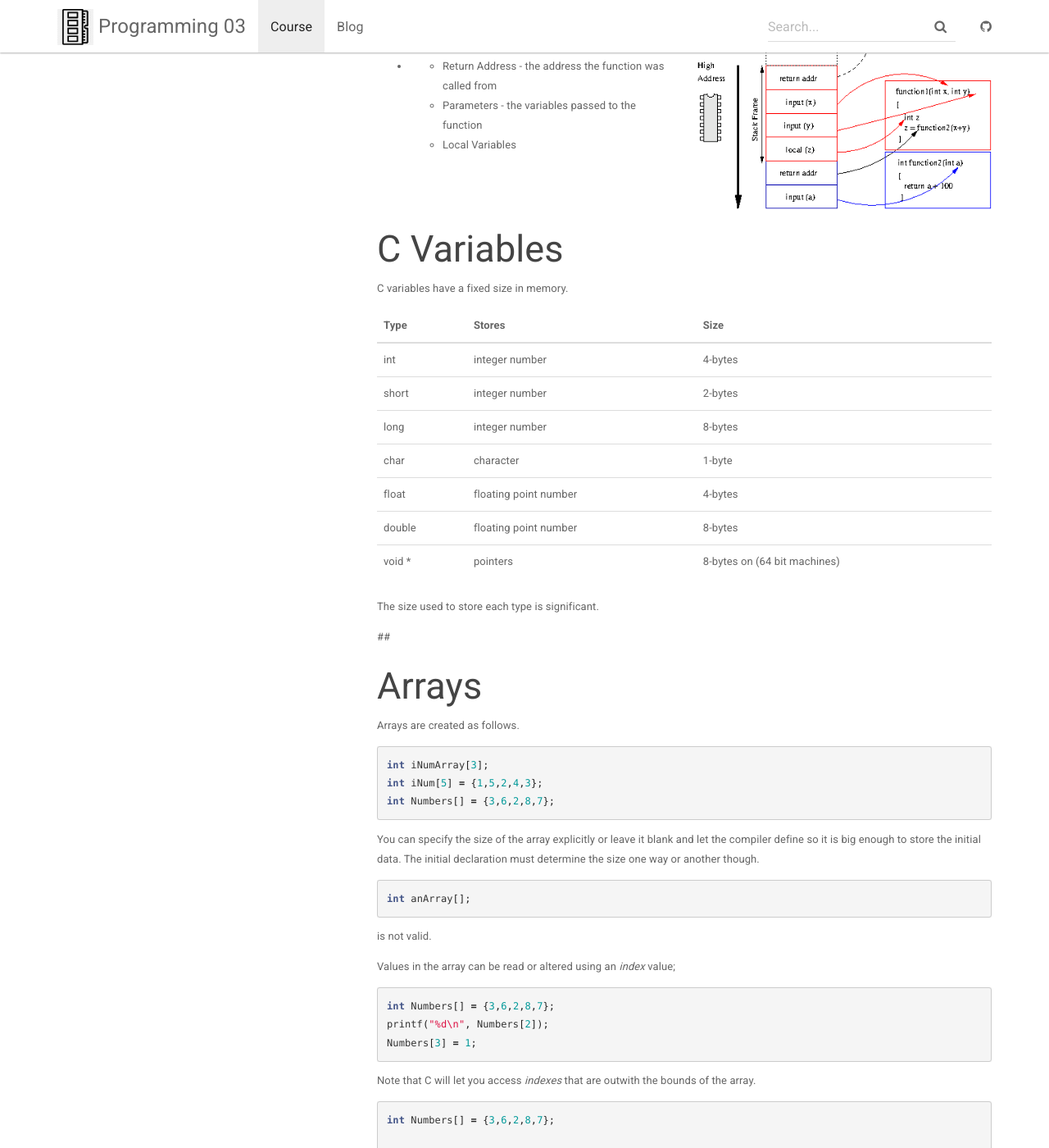
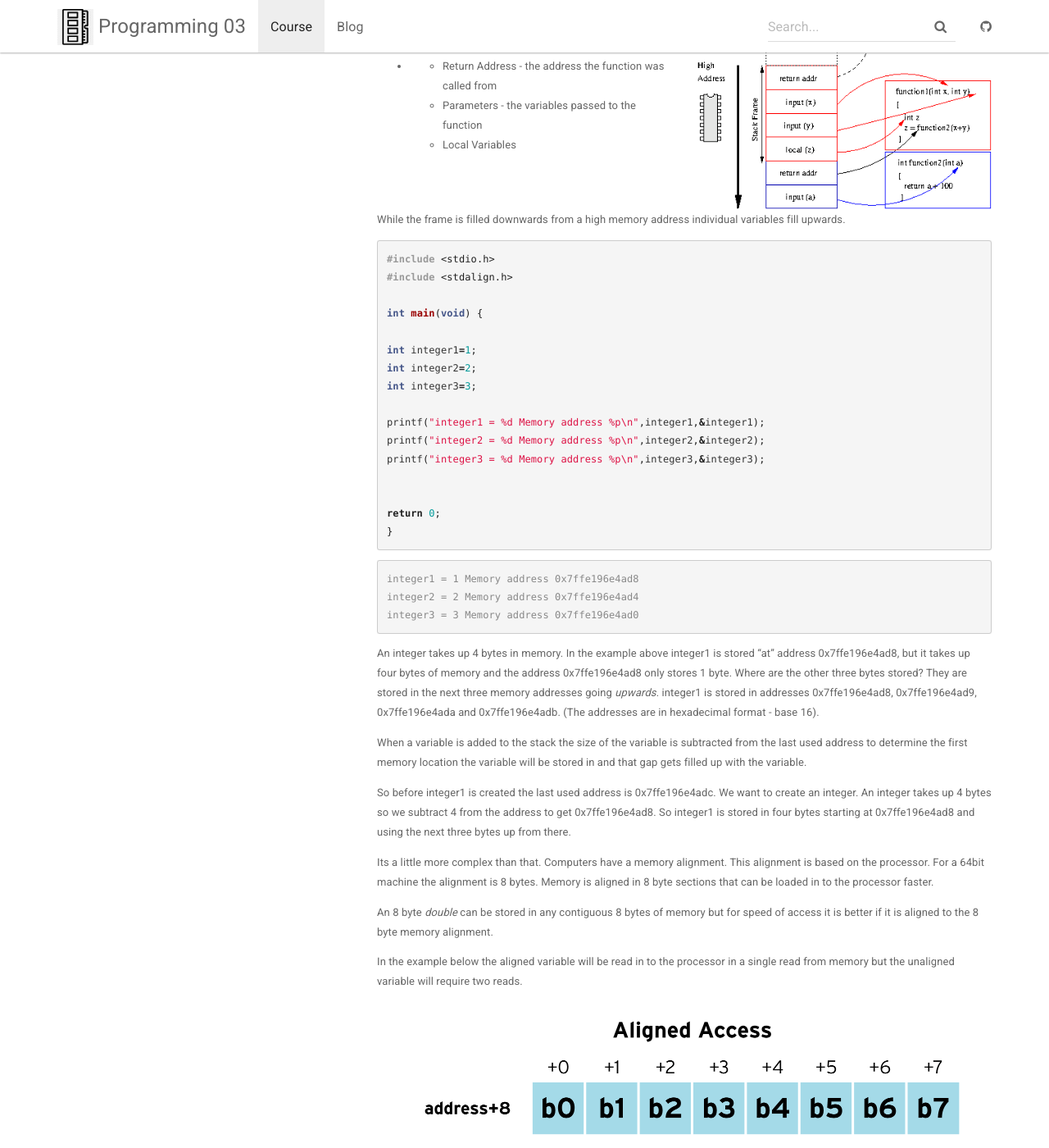
Before and after one commit to andyguestysj/prog03, a Jekyll site: the page built from _docs/topics/3-c/c2-01.md, in a window 1280 px wide and 1400 px high, scrolled down 3725 px. Shown: the whole window at 82% size. Built offline with Jekyll 4.4.1, drawn with Linux system fonts in a browser that asks for light colours; some of the changed text lies outside the part shown.

Commit message:
c memory

````diff
--- a/_docs/topics/3-c/c2-01.md
+++ b/_docs/topics/3-c/c2-01.md
@@ -139,11 +139,81 @@ int main()
     </div>
 </div>
 
+While the frame is filled downwards from a high memory address individual variables fill upwards.
+
+```c
+#include <stdio.h>
+#include <stdalign.h>
+
+int main(void) {
+
+int integer1=1;
+int integer2=2;
+int integer3=3;
+
+printf("integer1 = %d Memory address %p\n",integer1,&integer1);
+printf("integer2 = %d Memory address %p\n",integer2,&integer2);
+printf("integer3 = %d Memory address %p\n",integer3,&integer3);
 
 
+return 0;
+}
+```
+
+```console
+integer1 = 1 Memory address 0x7ffe196e4ad8
+integer2 = 2 Memory address 0x7ffe196e4ad4
+integer3 = 3 Memory address 0x7ffe196e4ad0
+```
+An integer takes up 4 bytes in memory. In the example above integer1 is stored "at" address 0x7ffe196e4ad8, but it takes up four bytes of memory and the address 0x7ffe196e4ad8 only stores 1 byte. Where are the other three bytes stored? They are stored in the next three memory addresses going *upwards*. integer1 is stored in addresses 0x7ffe196e4ad8, 0x7ffe196e4ad9, 0x7ffe196e4ada and 0x7ffe196e4adb. (The addresses are in hexadecimal format - base 16).
+
+When a variable is added to the stack the size of the variable is subtracted from the last used address to determine the first memory location the variable will be stored in and that gap gets filled up with the variable.
+
+So before integer1 is created the last used address is 0x7ffe196e4adc. We want to create an integer. An integer takes up 4 bytes so we subtract 4 from the address to get 0x7ffe196e4ad8. So integer1 is stored in four bytes starting at 0x7ffe196e4ad8 and using the next three bytes up from there.
+
+Its a little more complex than that. Computers have a memory alignment. This alignment is based on the processor. For a 64bit machine the alignment is 8 bytes. Memory is aligned in 8 byte sections that can be loaded in to the processor faster.
+
+An 8 byte *double* can be stored in any contiguous 8 bytes of memory but for speed of access it is better if it is aligned to the 8 byte memory alignment.
+
+In the example below the aligned variable will be read in to the processor in a single read from memory but the unaligned variable will require two reads.
+<centre><img src="/assets/img/topic3/aligned.png" alt="C Memory- Frame structure"></centre>
+<centre><img src="/assets/img/topic3/unaligned.png" alt="C Memory- Frame structure"></centre>
+
+When variables are added to the stack they are added so that they are not split across the alignment boundaries.
+
+The machine used by repl.it appears to have 4 byte boundaries.
+
+```c
+#include <stdio.h>
+#include <stdalign.h>
+
+int main(void) {
+
+int integer1=1;
+short short2=2;
+int integer3=3;
+
+printf("integer1 =%d Memory address%p\n",integer1,&integer1);
+printf("short2 =%d Memory address%p\n",short2,&short2);
+printf("integer3 =%d Memory address%p\n",integer3,&integer3);
 
 
+return 0;
+}
+```
 
+```console
+integer1 =1 Memory address0x7ffe5d4f6428
+short2 =2 Memory address0x7ffe5d4f6426
+integer3 =3 Memory address0x7ffe5d4f6420
+```
+
+A **short** only takes up two bytes of space, as can be seen above. After that we create another 4 byte integer. Looking at the above we can see its starting address is 6 bytes below the short, why 6 rather than 4?
+|M+3|M+2|M+1|M+0|
+|---|---|---|---|
+|i1+3|i1+2|i1+1|i1+0|
+|||s2+1|s2+0|
+|i3+3|i3+2|i3+1|i3+0|
 
 ## C Variables
 
````
Also changed, not shown: assets/img/topic3/aligned.png (added), assets/img/topic3/unaligned.png (added).
